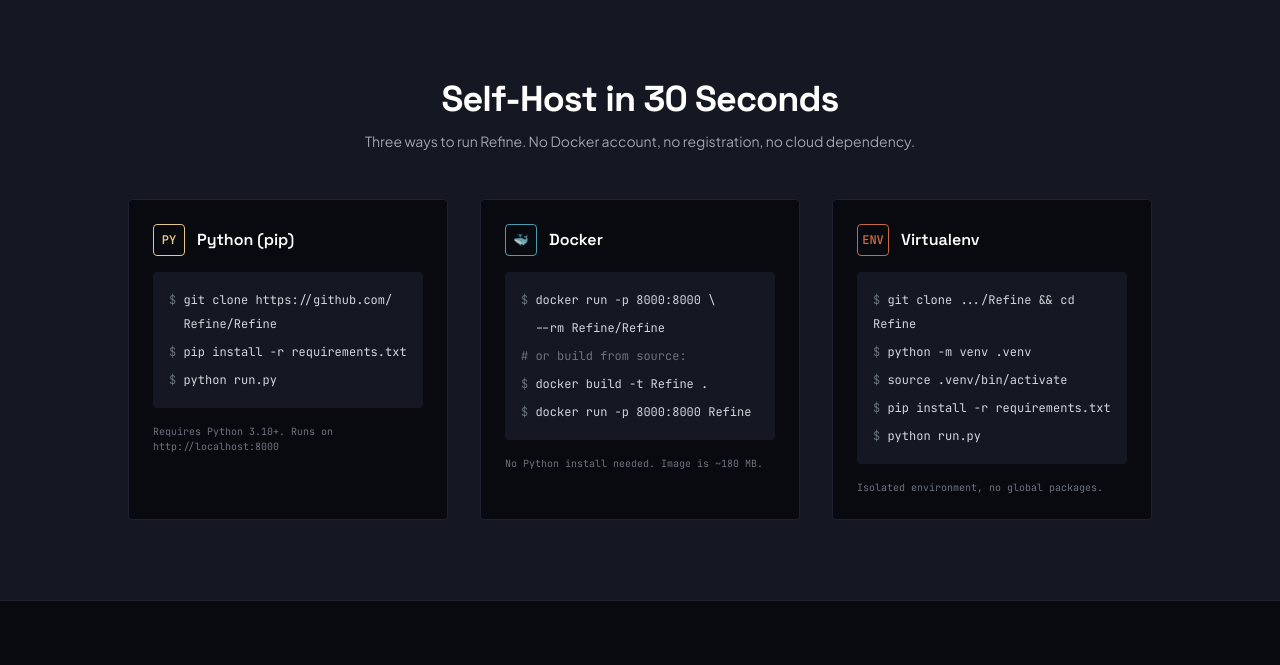
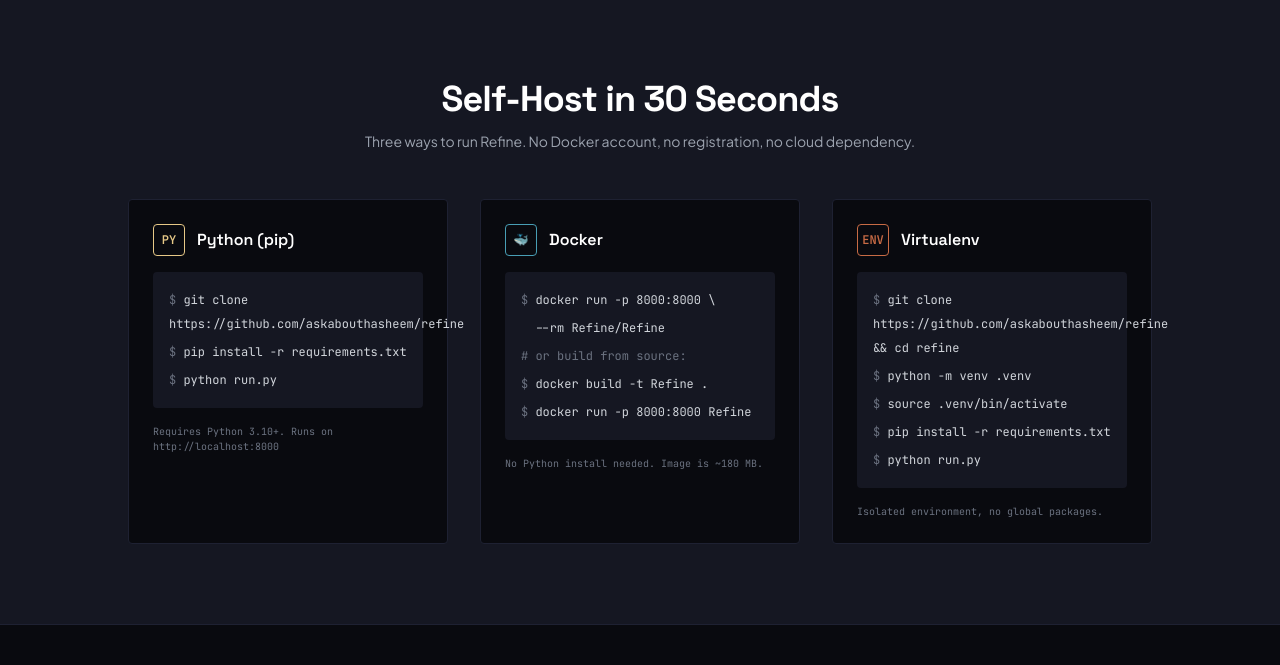
Before and after one commit to askabouthasheem/refine, a FastAPI app: page / in a window 1280 px wide. Shown: the part 2116-2781 px from the top of the page. Run offline with FastAPI, Linux system fonts and the light colour scheme; some libraries are stand-ins or nearby versions.

Commit message:
fix: update all GitHub links to real repo (askabouthasheem/refine)

```diff
--- a/app/templates/index.html
+++ b/app/templates/index.html
@@ -100,7 +100,7 @@
         <!-- Navigation Actions & Live Status Bar -->
         <div class="flex items-center space-x-4 font-mono text-xs">
             <a href="/" class="text-gray-400 hover:text-electrum transition-colors hidden sm:inline uppercase tracking-wider text-[11px]">← Home</a>
-            <a href="https://github.com/Refine/Refine" target="_blank"
+            <a href="https://github.com/askabouthasheem/refine" target="_blank"
                class="hidden sm:flex items-center gap-1.5 border border-leadlight hover:border-electrum text-gray-400 hover:text-electrum px-3 py-1.5 rounded text-[11px] font-mono uppercase tracking-wider transition-colors">
                 <svg class="w-3.5 h-3.5" fill="currentColor" viewBox="0 0 24 24"><path d="M12 2C6.477 2 2 6.484 2 12.017c0 4.425 2.865 8.18 6.839 9.504.5.092.682-.217.682-.483 0-.237-.008-.868-.013-1.703-2.782.605-3.369-1.343-3.369-1.343-.454-1.158-1.11-1.466-1.11-1.466-.908-.62.069-.608.069-.608 1.003.07 1.531 1.032 1.531 1.032.892 1.53 2.341 1.088 2.91.832.092-.647.35-1.088.636-1.338-2.22-.253-4.555-1.113-4.555-4.951 0-1.093.39-1.988 1.029-2.688-.103-.253-.446-1.272.098-2.65 0 0 .84-.27 2.75 1.026A9.564 9.564 0 0112 6.844c.85.004 1.705.115 2.504.337 1.909-1.296 2.747-1.027 2.747-1.027.546 1.379.202 2.398.1 2.651.64.7 1.028 1.595 1.028 2.688 0 3.848-2.339 4.695-4.566 4.943.359.309.678.92.678 1.855 0 1.338-.012 2.419-.012 2.747 0 .268.18.58.688.482A10.019 10.019 0 0022 12.017C22 6.484 17.522 2 12 2z"/></svg>
                 GitHub
@@ -961,7 +961,7 @@
                     <p class="text-[11px] text-gray-400 leading-relaxed">Everything is already unlocked. No subscription needed. If Refine has been useful to you, consider starring the repo or sponsoring the contributors.</p>
                 </div>
                 <div class="space-y-3">
-                    <a href="https://github.com/Refine/Refine" target="_blank"
+                    <a href="https://github.com/askabouthasheem/refine" target="_blank"
                        class="flex items-center justify-center gap-2 w-full bg-obsidian border border-leadlight hover:border-electrum text-electrum px-6 py-3 rounded text-xs font-bold uppercase tracking-wider transition-colors">
                         <svg class="w-4 h-4" fill="currentColor" viewBox="0 0 24 24"><path d="M12 2C6.477 2 2 6.484 2 12.017c0 4.425 2.865 8.18 6.839 9.504.5.092.682-.217.682-.483 0-.237-.008-.868-.013-1.703-2.782.605-3.369-1.343-3.369-1.343-.454-1.158-1.11-1.466-1.11-1.466-.908-.62.069-.608.069-.608 1.003.07 1.531 1.032 1.531 1.032.892 1.53 2.341 1.088 2.91.832.092-.647.35-1.088.636-1.338-2.22-.253-4.555-1.113-4.555-4.951 0-1.093.39-1.988 1.029-2.688-.103-.253-.446-1.272.098-2.65 0 0 .84-.27 2.75 1.026A9.564 9.564 0 0112 6.844c.85.004 1.705.115 2.504.337 1.909-1.296 2.747-1.027 2.747-1.027.546 1.379.202 2.398.1 2.651.64.7 1.028 1.595 1.028 2.688 0 3.848-2.339 4.695-4.566 4.943.359.309.678.92.678 1.855 0 1.338-.012 2.419-.012 2.747 0 .268.18.58.688.482A10.019 10.019 0 0022 12.017C22 6.484 17.522 2 12 2z"/></svg>
                         Star on GitHub
--- a/app/templates/landing.html
+++ b/app/templates/landing.html
@@ -60,7 +60,7 @@
         </nav>
 
         <div class="flex items-center gap-4">
-            <a href="https://github.com/Refine/Refine" target="_blank" class="hidden sm:flex items-center gap-2 text-gray-400 hover:text-electrum transition-colors font-mono text-xs uppercase tracking-wider">
+            <a href="https://github.com/askabouthasheem/refine" target="_blank" class="hidden sm:flex items-center gap-2 text-gray-400 hover:text-electrum transition-colors font-mono text-xs uppercase tracking-wider">
                 <svg class="w-4 h-4" fill="currentColor" viewBox="0 0 24 24"><path d="M12 2C6.477 2 2 6.484 2 12.017c0 4.425 2.865 8.18 6.839 9.504.5.092.682-.217.682-.483 0-.237-.008-.868-.013-1.703-2.782.605-3.369-1.343-3.369-1.343-.454-1.158-1.11-1.466-1.11-1.466-.908-.62.069-.608.069-.608 1.003.07 1.531 1.032 1.531 1.032.892 1.53 2.341 1.088 2.91.832.092-.647.35-1.088.636-1.338-2.22-.253-4.555-1.113-4.555-4.951 0-1.093.39-1.988 1.029-2.688-.103-.253-.446-1.272.098-2.65 0 0 .84-.27 2.75 1.026A9.564 9.564 0 0112 6.844c.85.004 1.705.115 2.504.337 1.909-1.296 2.747-1.027 2.747-1.027.546 1.379.202 2.398.1 2.651.64.7 1.028 1.595 1.028 2.688 0 3.848-2.339 4.695-4.566 4.943.359.309.678.92.678 1.855 0 1.338-.012 2.419-.012 2.747 0 .268.18.58.688.482A10.019 10.019 0 0022 12.017C22 6.484 17.522 2 12 2z"/></svg>
                 GitHub
             </a>
@@ -229,7 +229,7 @@
                         <h3 class="font-display font-semibold text-white">Python (pip)</h3>
                     </div>
                     <div class="bg-lead rounded p-4 font-mono text-xs text-gray-300 space-y-1 leading-loose">
-                        <div><span class="text-gray-500">$</span> git clone https://github.com/<br>&nbsp;&nbsp;Refine/Refine</div>
+                        <div><span class="text-gray-500">$</span> git clone https://github.com/askabouthasheem/refine</div>
                         <div><span class="text-gray-500">$</span> pip install -r requirements.txt</div>
                         <div><span class="text-gray-500">$</span> python run.py</div>
                     </div>
@@ -259,7 +259,7 @@
                         <h3 class="font-display font-semibold text-white">Virtualenv</h3>
                     </div>
                     <div class="bg-lead rounded p-4 font-mono text-xs text-gray-300 space-y-1 leading-loose">
-                        <div><span class="text-gray-500">$</span> git clone .../Refine &amp;&amp; cd Refine</div>
+                        <div><span class="text-gray-500">$</span> git clone https://github.com/askabouthasheem/refine &amp;&amp; cd refine</div>
                         <div><span class="text-gray-500">$</span> python -m venv .venv</div>
                         <div><span class="text-gray-500">$</span> source .venv/bin/activate</div>
                         <div><span class="text-gray-500">$</span> pip install -r requirements.txt</div>
@@ -279,7 +279,7 @@
                 Refine is MIT-licensed and maintained by contributors who believe privacy is not a premium feature. Star the repository to support the project, or contribute a new algorithm.
             </p>
             <div class="flex flex-col sm:flex-row justify-center gap-4">
-                <a href="https://github.com/Refine/Refine" target="_blank"
+                <a href="https://github.com/askabouthasheem/refine" target="_blank"
                    class="flex items-center justify-center gap-2 border border-electrum text-electrum hover:bg-electrum hover:text-obsidian px-8 py-3.5 rounded text-xs font-mono font-bold uppercase tracking-widest transition-colors">
                     <svg class="w-4 h-4" fill="currentColor" viewBox="0 0 24 24"><path d="M12 2C6.477 2 2 6.484 2 12.017c0 4.425 2.865 8.18 6.839 9.504.5.092.682-.217.682-.483 0-.237-.008-.868-.013-1.703-2.782.605-3.369-1.343-3.369-1.343-.454-1.158-1.11-1.466-1.11-1.466-.908-.62.069-.608.069-.608 1.003.07 1.531 1.032 1.531 1.032.892 1.53 2.341 1.088 2.91.832.092-.647.35-1.088.636-1.338-2.22-.253-4.555-1.113-4.555-4.951 0-1.093.39-1.988 1.029-2.688-.103-.253-.446-1.272.098-2.65 0 0 .84-.27 2.75 1.026A9.564 9.564 0 0112 6.844c.85.004 1.705.115 2.504.337 1.909-1.296 2.747-1.027 2.747-1.027.546 1.379.202 2.398.1 2.651.64.7 1.028 1.595 1.028 2.688 0 3.848-2.339 4.695-4.566 4.943.359.309.678.92.678 1.855 0 1.338-.012 2.419-.012 2.747 0 .268.18.58.688.482A10.019 10.019 0 0022 12.017C22 6.484 17.522 2 12 2z"/></svg>
                     Star on GitHub
@@ -359,9 +359,9 @@
                 </div>
             </div>
             <div class="flex items-center gap-6 uppercase tracking-widest">
-                <a href="https://github.com/Refine/Refine" target="_blank" class="hover:text-electrum transition-colors">GitHub</a>
+                <a href="https://github.com/askabouthasheem/refine" target="_blank" class="hover:text-electrum transition-colors">GitHub</a>
                 <a href="/workbench" class="hover:text-electrum transition-colors">Workbench</a>
-                <a href="https://github.com/Refine/Refine/blob/main/LICENSE" target="_blank" class="hover:text-electrum transition-colors">MIT License</a>
+                <a href="https://github.com/askabouthasheem/refine/blob/main/LICENSE" target="_blank" class="hover:text-electrum transition-colors">MIT License</a>
                 <a href="/auth" class="hover:text-electrum transition-colors">Sign In</a>
             </div>
         </div>
@@ -378,7 +378,7 @@
                     <p class="text-[11px] text-gray-400 leading-relaxed">Refine is free forever. If it's been useful to you, consider supporting the contributors who build and maintain it.</p>
                 </div>
                 <div class="space-y-3">
-                    <a href="https://github.com/sponsors/Refine" target="_blank"
+                    <a href="https://github.com/sponsors/askabouthasheem" target="_blank"
                        class="flex items-center justify-center gap-2 w-full bg-obsidian border border-leadlight hover:border-electrum text-electrum px-6 py-3 rounded text-xs font-bold uppercase tracking-wider transition-colors">
                         <svg class="w-4 h-4" fill="currentColor" viewBox="0 0 24 24"><path d="M12 2C6.477 2 2 6.484 2 12.017c0 4.425 2.865 8.18 6.839 9.504.5.092.682-.217.682-.483 0-.237-.008-.868-.013-1.703-2.782.605-3.369-1.343-3.369-1.343-.454-1.158-1.11-1.466-1.11-1.466-.908-.62.069-.608.069-.608 1.003.07 1.531 1.032 1.531 1.032.892 1.53 2.341 1.088 2.91.832.092-.647.35-1.088.636-1.338-2.22-.253-4.555-1.113-4.555-4.951 0-1.093.39-1.988 1.029-2.688-.103-.253-.446-1.272.098-2.65 0 0 .84-.27 2.75 1.026A9.564 9.564 0 0112 6.844c.85.004 1.705.115 2.504.337 1.909-1.296 2.747-1.027 2.747-1.027.546 1.379.202 2.398.1 2.651.64.7 1.028 1.595 1.028 2.688 0 3.848-2.339 4.695-4.566 4.943.359.309.678.92.678 1.855 0 1.338-.012 2.419-.012 2.747 0 .268.18.58.688.482A10.019 10.019 0 0022 12.017C22 6.484 17.522 2 12 2z"/></svg>
                         GitHub Sponsors
```
Also changed, not shown: README.md.
